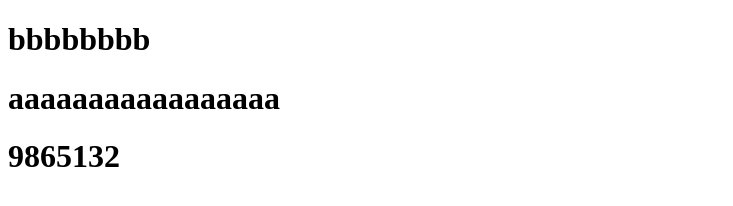
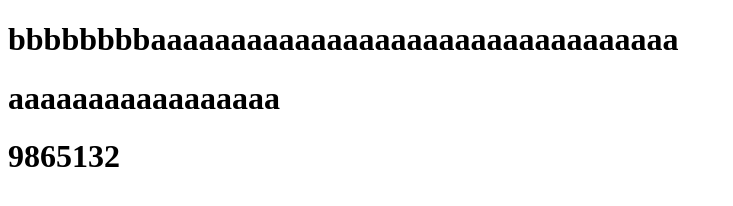
Before and after one commit to yangzhihan0/three, a plain HTML site: page index.html in a window 1280 px wide. Shown: the whole page, without its empty margins (0-733 px from the left). Drawn offline with Linux system fonts and the light colour scheme.

Commit message:
jiancha2

```diff
--- a/index.html
+++ b/index.html
@@ -7,7 +7,7 @@
     <title>b</title>
 </head>
 <body>
-    <h1>bbbbbbbb</h1>
+    <h1>bbbbbbbbaaaaaaaaaaaaaaaaaaaaaaaaaaaaaaaaa</h1>
     <title>a</title>
 </head>
 <body>
```
